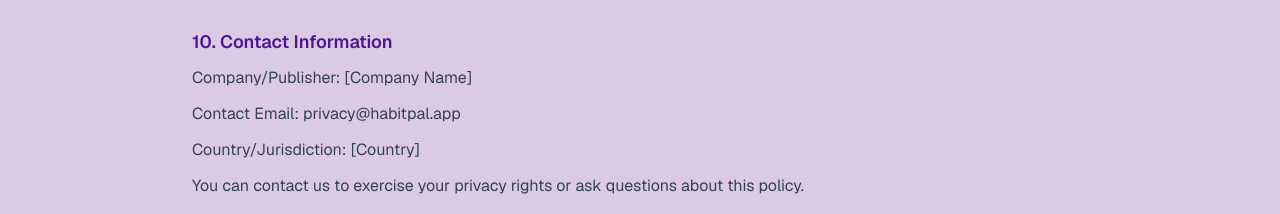
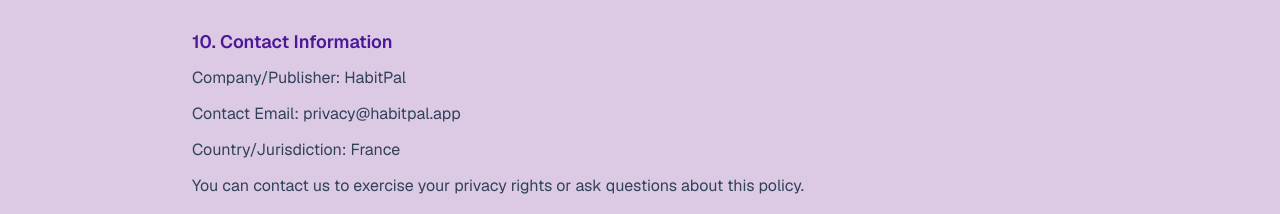
Before and after one commit to I2S9/HabitPal, a Next.js app: page /privacy-policy in a window 1280 px wide. Shown: the part 1876-2090 px from the top of the page. Built offline with nearby package versions, Linux system fonts and the light colour scheme.

Commit message:
Update privacy policy page with specific company name and jurisdiction for clarity and compliance

```diff
--- a/src/app/privacy-policy/page.tsx
+++ b/src/app/privacy-policy/page.tsx
@@ -326,15 +326,11 @@
               <h2 className="text-lg font-semibold text-[#4D1895]">
                 10. Contact Information
               </h2>
-              <p className="mt-2">
-                Company/Publisher: [Company Name]
-              </p>
+              <p className="mt-2">Company/Publisher: HabitPal</p>
               <p className="mt-2">
                 Contact Email: privacy@habitpal.app
               </p>
-              <p className="mt-2">
-                Country/Jurisdiction: [Country]
-              </p>
+              <p className="mt-2">Country/Jurisdiction: France</p>
               <p className="mt-2">
                 You can contact us to exercise your privacy rights or ask
                 questions about this policy.
```
